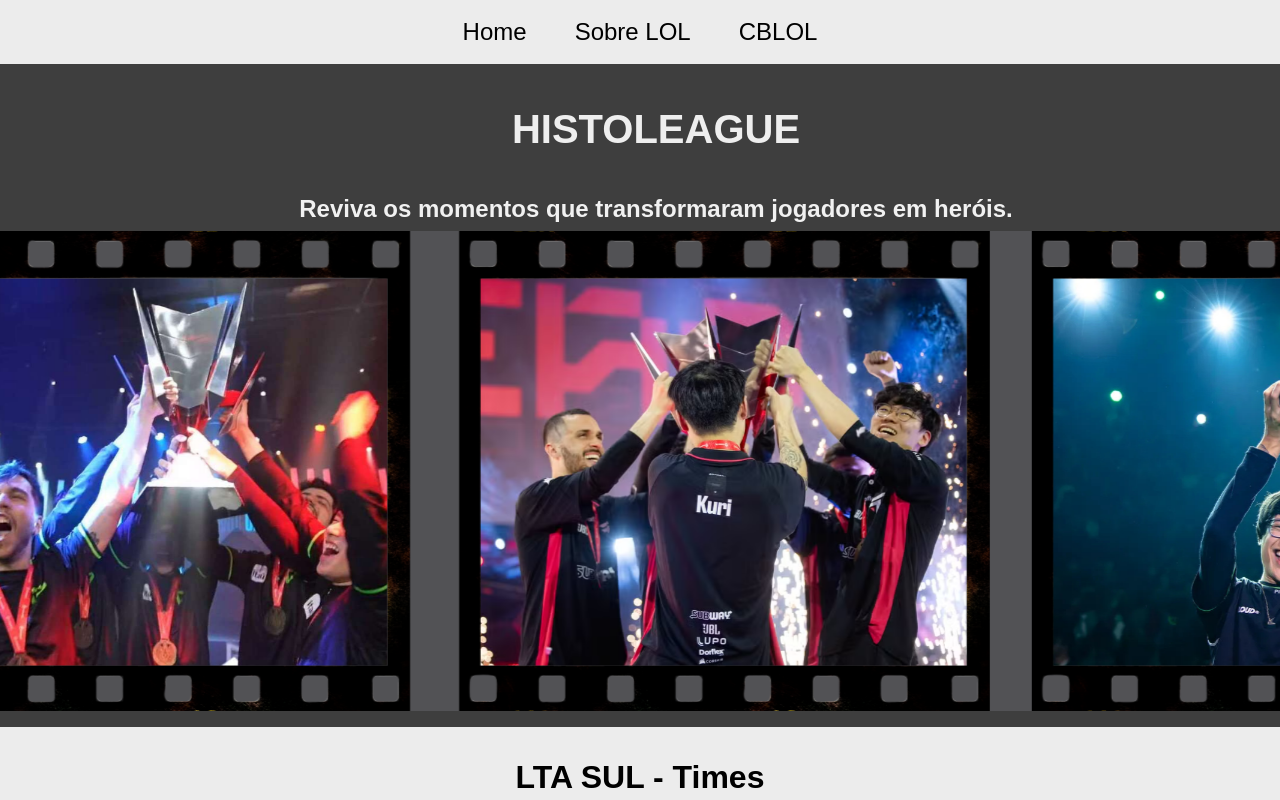
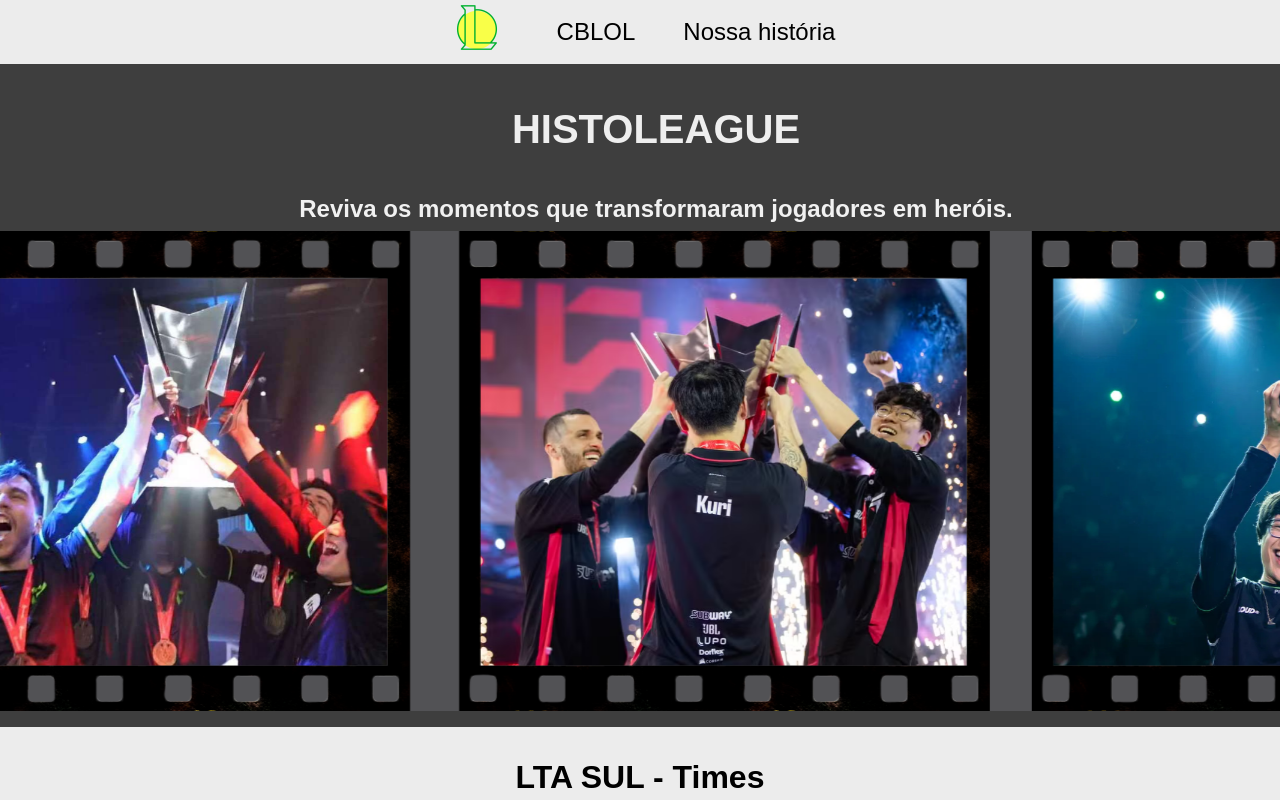
Before and after one commit to FernandaKuhn/HISTOLEAGUE, a JavaScript app: page / in a window 1280 px wide. Shown: the top 800 px of the page. Built offline with nearby package versions, Linux system fonts and the light colour scheme; the HTML template or start-up script is replaced by a standard one.

Commit message:
fix/navbar-icon

```diff
--- a/src/components/navbar/index.js
+++ b/src/components/navbar/index.js
@@ -1,5 +1,6 @@
 import { Link, useLocation } from "react-router-dom"
 import styles from "./NavBar.module.css"
+import homeLogo from "../../assets/home-logo.png";
 
 export default function NavBar() {
     const location = useLocation();
@@ -10,13 +11,19 @@
         <header>
             <nav className={styles.navegacao}>
                 <Link className={styles.link} to="/">
-                    Home
+                    <img
+                        src={homeLogo}
+                        alt="Logo Home"
+                        className={styles.logo}
+                    />
                 </Link>
+
+                <Link className={styles.link} to="/cblol">
+                    CBLOL
+                </Link>
+
                 <Link className={styles.link} to="/aboutlol">
-                    Sobre LOL
-                </Link>
-                <Link className={styles.link} to="/cblol">
-                     CBLOL
+                    Nossa história
                 </Link>
             </nav>
         </header>
```
Also changed, not shown: public/index.html (+4 -4 lines), src/assets/home-logo.png (added).
